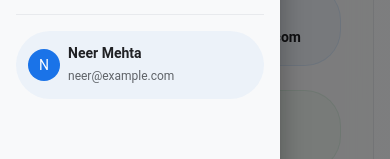
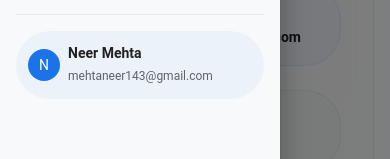
Before and after one commit to Neer2304/NeerPortfolio, a Next.js app: page /contact in a window 390 px wide. Both pictures are taken after a click on the button 36 px from the left and 28 px from the top of the page. Shown: the part 402-561 px from the top of the page. Built offline with nearby package versions, Linux system fonts and the light colour scheme.

Commit message:
some changes

```diff
--- a/components/Header.tsx
+++ b/components/Header.tsx
@@ -208,7 +208,7 @@ export default function Header() {
               Neer Mehta
             </Typography>
             <Typography variant="caption" sx={{ color: "text.secondary" }}>
-              neer@example.com
+              mehtaneer143@gmail.com
             </Typography>
           </Box>
         </Box>
```
